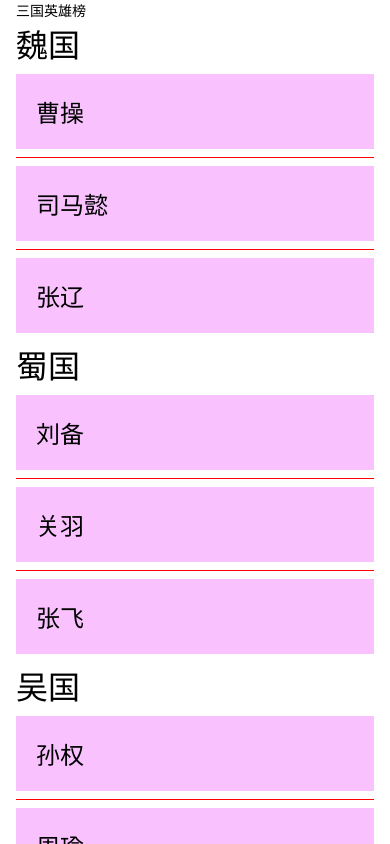
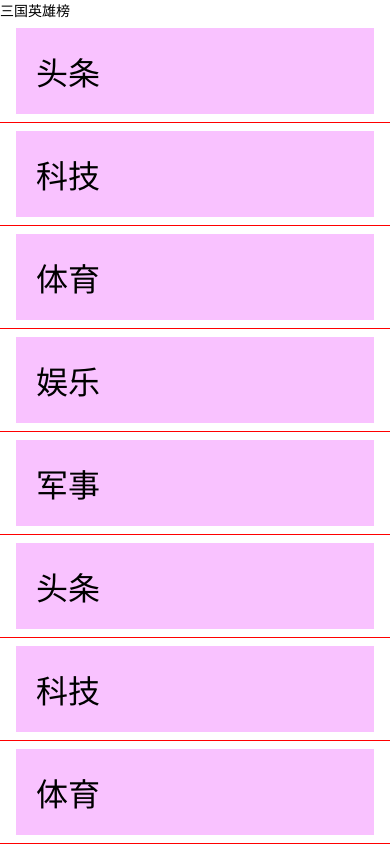
Before and after one commit to Synergism612/MyApp, a React Native app: screen / in a window 390 px wide. Built offline with nearby package versions, Linux system fonts and the light colour scheme.

Commit message:
core:learn FlatList

```diff
--- a/App.tsx
+++ b/App.tsx
@@ -12,7 +12,8 @@ import React, {Component} from 'react';
 // import Index from './src/2Core/08_TextInput';
 // import Index from './src/2Core/09_Touchable';
 // import Index from './src/2Core/10_Scrolliew';
-import Index from './src/2Core/11_SectionList';
+// import Index from './src/2Core/11_SectionList';
+import Index from './src/2Core/12_FlatList';
 export default class App extends Component {
   render() {
     return <Index />;
--- /dev/null
+++ b/src/2Core/12_FlatList/index.tsx
@@ -0,0 +1,157 @@
+import {
+  Text,
+  StyleSheet,
+  View,
+  StatusBar,
+  SafeAreaView,
+  FlatList,
+  Alert,
+  TouchableOpacity,
+} from 'react-native';
+import React, {Component} from 'react';
+
+const DATA = [
+  {
+    id: '1',
+    title: '头条',
+  },
+  {
+    id: '2',
+    title: '科技',
+  },
+  {
+    id: '3',
+    title: '体育',
+  },
+  {
+    id: '4',
+    title: '娱乐',
+  },
+  {
+    id: '5',
+    title: '军事',
+  },
+  {
+    id: '6',
+    title: '头条',
+  },
+  {
+    id: '7',
+    title: '科技',
+  },
+  {
+    id: '8',
+    title: '体育',
+  },
+  {
+    id: '9',
+    title: '娱乐',
+  },
+  {
+    id: '10',
+    title: '军事',
+  },
+];
+
+const ItemSeparator = (): JSX.Element => {
+  return <View style={[styles.border]} />;
+};
+
+const ListEmpty = (): JSX.Element => {
+  return <Text>空空如也！</Text>;
+};
+
+const ListHeader = (): JSX.Element => {
+  return <Text>三国英雄榜</Text>;
+};
+
+const ListFooter = (): JSX.Element => {
+  return <Text>没有更多了</Text>;
+};
+type propsType = {};
+
+type stateType = {
+  isFresh: boolean;
+  selectedID: string | null;
+};
+
+export default class index extends Component<propsType, stateType> {
+  constructor(props: propsType) {
+    super(props);
+    this.state = {isFresh: false, selectedID: null};
+  }
+  renderItem = (item: {id: string; title: string}): JSX.Element => {
+    const backfroundColor =
+      item.id === this.state.selectedID ? '#dfb' : '#f9c2ff';
+    return (
+      <TouchableOpacity
+        style={[styles.item, {backgroundColor: backfroundColor}]}
+        onPress={() => this.setState({selectedID: item.id})}>
+        <Text style={styles.title}>{item.title}</Text>
+      </TouchableOpacity>
+    );
+  };
+  //开启加载动画
+  loadData = (): void => {
+    this.setState({
+      isFresh: true,
+    });
+
+    //模拟请求数据
+    setTimeout(() => {
+      this.setState({
+        isFresh: false,
+      });
+      Alert.alert('下拉刷新');
+    }, 2000);
+  };
+  render() {
+    return (
+      <SafeAreaView style={styles.container}>
+        <FlatList
+          data={DATA}
+          renderItem={({item}) => this.renderItem(item)}
+          keyExtractor={item => item.id}
+          // horizontal //是否开启水平
+          initialScrollIndex={0} //跳转到第几条
+          initialNumToRender={8} //指定初始渲染数量
+          numColumns={1} //分咧展示，每行高度只能相同
+          // inverted //反转展示
+          extraData={this.state.selectedID} //需要更新的数据
+          ItemSeparatorComponent={ItemSeparator} // 声明项目之间的分隔符
+          ListEmptyComponent={ListEmpty} // 数据为空时输出
+          //下拉刷新
+          refreshing={this.state.isFresh} // 显示下拉刷新
+          onRefresh={this.loadData} //下拉刷新时显示
+          //上拉刷新
+          onEndReachedThreshold={0.1} //距离底部多久刷新  0.1距离底部10%
+          onEndReached={() => {
+            Alert.alert('到底了');
+          }} //触底时触发
+          ListHeaderComponent={ListHeader} //列表头部
+          ListFooterComponent={ListFooter} //列表底部
+        />
+      </SafeAreaView>
+    );
+  }
+}
+
+const styles = StyleSheet.create({
+  container: {
+    flex: 1,
+    marginTop: StatusBar.currentHeight || 0,
+  },
+  item: {
+    backgroundColor: '#f9c2ff',
+    padding: 20,
+    marginVertical: 8,
+    marginHorizontal: 16,
+  },
+  title: {
+    fontSize: 32,
+  },
+  border: {
+    borderBottomWidth: 1,
+    borderBottomColor: 'red',
+  },
+});
```
